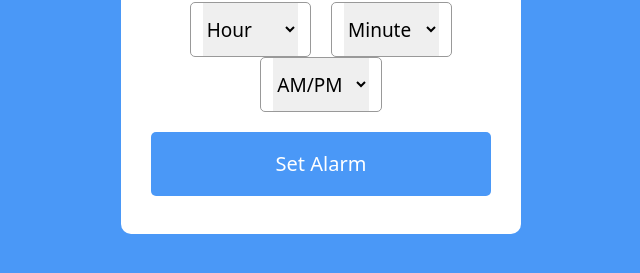
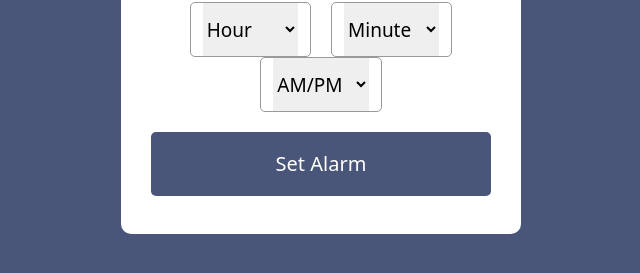
Before and after one commit to GangSagar/alarm_clock, a plain HTML site: page index.html in a window 1280 px wide. Shown: the part 447-720 px from the top of the page, without its empty margins (319-959 px from the left). Drawn offline with nearby package versions, Linux system fonts and the light colour scheme.

Commit message:
Update style.css

```diff
--- a/style.css
+++ b/style.css
@@ -5,7 +5,7 @@ body, .wrapper, .content{
 }
 body {
     min-height: 100vh;
-    background-color: #4a98f7;
+    background-color: #495579;
 }
 .wrapper{
     width: 400px;
@@ -52,5 +52,5 @@ body {
     font-size: 20px;
     padding: 17px 0;
     border-radius: 5px;
-    background-color: #4a98f7;
+    background-color: #495579;
 }
```
